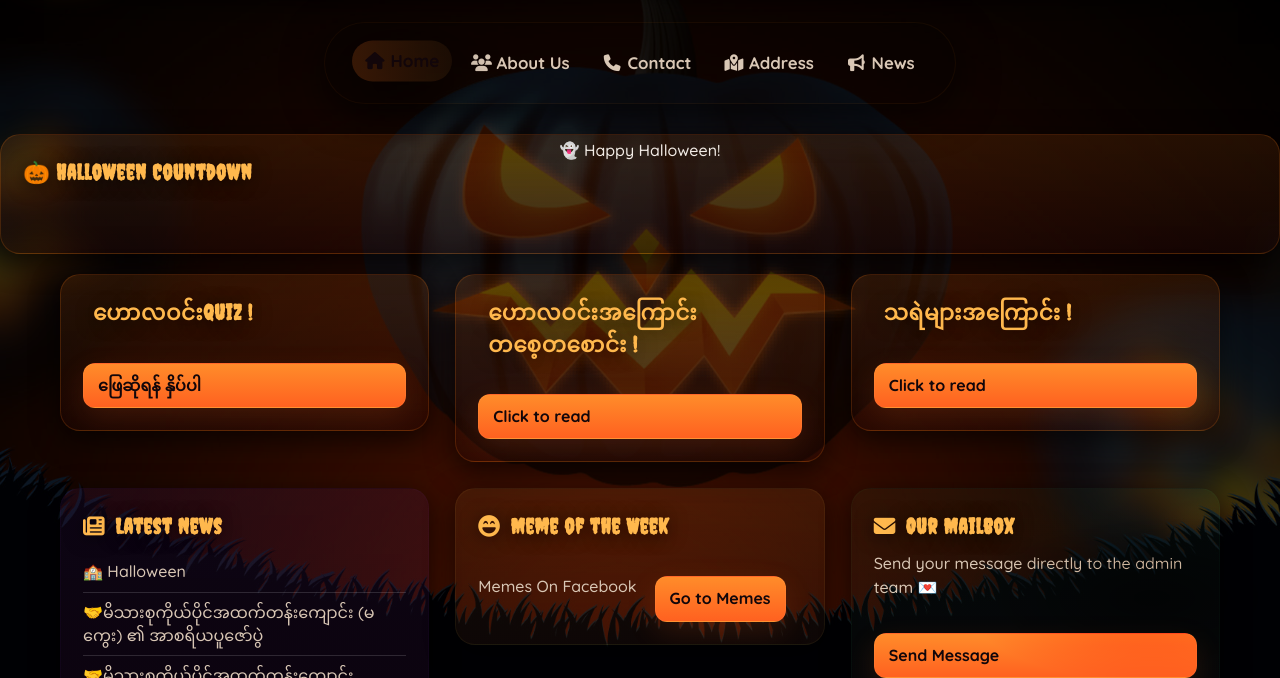
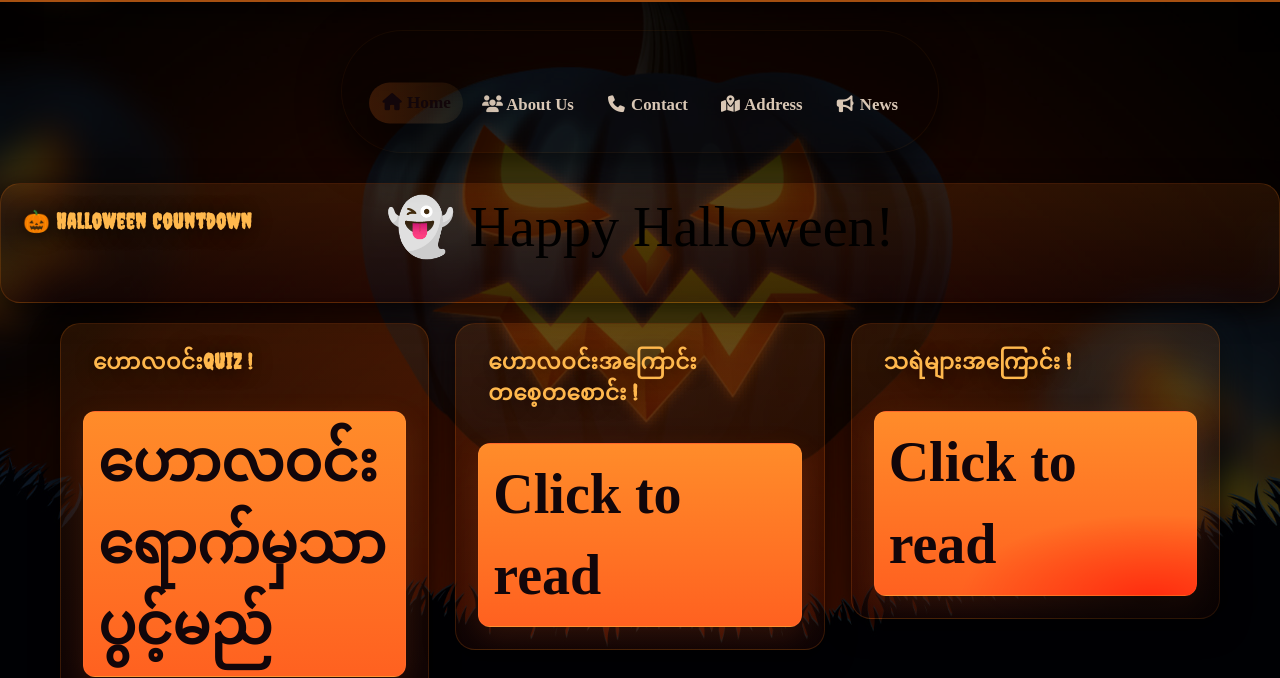
Before and after one commit to kaungkhantko26/familymemesjustforfun, a plain HTML site: page index.html in a window 1280 px wide. Both pictures are taken after a click on the button "🎃 Halloween". Shown: the part 122-800 px from the top of the page. Drawn offline with Linux system fonts and the light colour scheme.

Commit message:
Add files via upload

```diff
--- a/index.html
+++ b/index.html
@@ -194,17 +194,11 @@ updateFlipClock();
 </script>
 
 
-
-  <!--
-    MAIN CONTENT
-    This is your "square box".
-    Your CSS 'flex-grow: 1' makes it push the footer down.
-  -->
   <main class="main-content">
     <div class="card card-halloween">
       <h2><i class="fa-solid fa-pumpkin"></i> ဟောလဝင်းquiz !</h2>
       <!-- This is a standard link styled as a button -->
-      <a href="https://quizzory.in/id/68fcc45b1bdac4f7f02f9953" class="btn mt-6" role="button">ဖြေဆိုရန် နှိပ်ပါ</a>
+      <a href="https://quizzory.in/id/68fcc45b1bdac4f7f02f9953" class="btn mt-6" role="button">ဟောလဝင်း ရောက်မှသာပွင့်မည်</a>
     </div>
     <div class="card card-halloween">
       <h2><i class="fa-solid fa-pumpkin"></i> ဟောလဝင်းအကြောင်းတစေ့တစောင်း !</h2>
--- a/style.css
+++ b/style.css
@@ -18,6 +18,7 @@
 	--focus: 3px solid rgba(249, 168, 38, 0.18);
 	--transition: 280ms cubic-bezier(.2, .9, .3, 1);
 	--glass: rgba(255, 255, 255, 0.03);
+	--text{font-family:Inter,system-ui,-apple-system,Segoe UI,Roboto,'Helvetica Neue',Arial;font-size:clamp(30px,6vw,56px);margin:8px 0 8px}
 }
 
 body.halloween {
@@ -30,7 +31,9 @@ body.halloween {
 	--accent: #ffb84d;
 	--shadow-1: 0 8px 28px rgba(0, 0, 0, 0.65);
 	--shadow-2: 0 18px 50px rgba(0, 0, 0, 0.75);
+	--text:font-family:Inter,system-ui,-apple-system,Segoe UI,Roboto,'Helvetica Neue',Arial;font-size:clamp(30px,6vw,56px);margin:8px 0 8px
 }
+
 
 *,
 *::before,
@@ -45,8 +48,8 @@ html {
 body {
 	height: 100%;
 	margin: 0;
+
 	padding: 0;
-	font-family: 'Quicksand', 'Segoe UI', 'Roboto', 'Helvetica Neue', sans-serif;
 	background: var(--bg);
 	color: var(--text);
 	-webkit-font-smoothing: antialiased;
```
Also changed, not shown: news.html (+2 -0 lines), script.js (line endings or trailing spaces).
